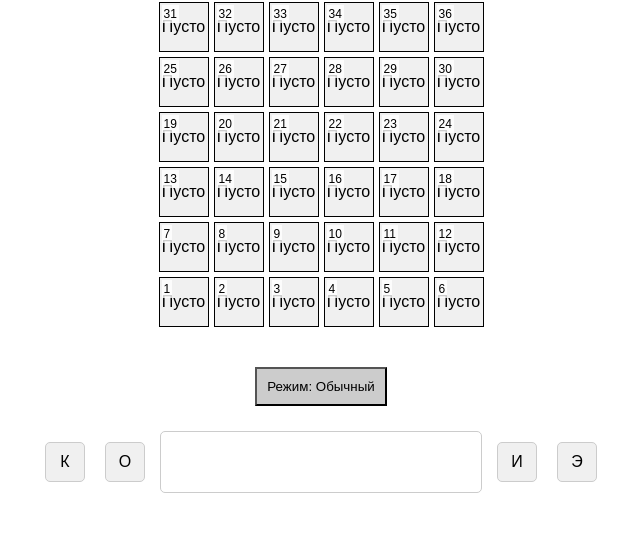
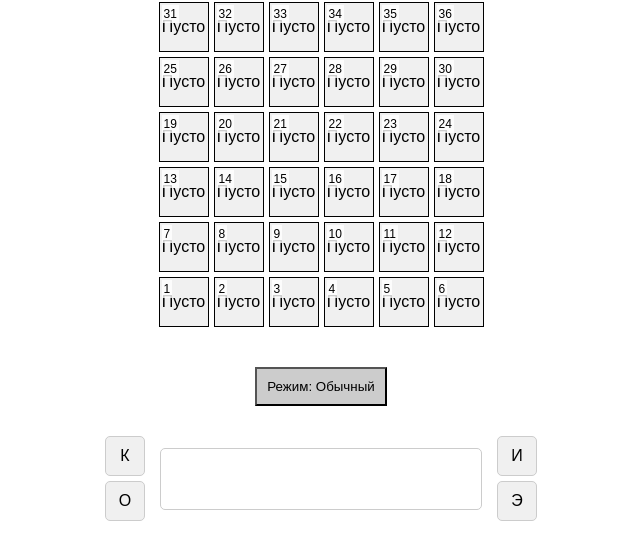
Before and after one commit to Shuredinga25/sfmap, a plain HTML site: page index.html in a window 1280 px wide. Shown: the part 83-642 px from the top of the page, without its empty margins (319-959 px from the left). Drawn offline with Linux system fonts and the light colour scheme.

Commit message:
Update index.html

```diff
--- a/index.html
+++ b/index.html
@@ -62,11 +62,15 @@
     <!-- Контейнер для экспорта/импорта -->
     <div id="exportImportContainer">
         <div id="exportImportControls">
-            <button class="control-button" onclick="copyText()">К</button>
-            <button class="control-button" onclick="clearText()">О</button>
+            <div class="button-row">
+                <button class="control-button" onclick="copyText()">К</button>
+                <button class="control-button" onclick="clearText()">О</button>
+            </div>
             <textarea id="exportImportText"></textarea>
-            <button class="control-button" onclick="importData()">И</button>
-            <button class="control-button" onclick="exportData()">Э</button>
+            <div class="button-row">
+                <button class="control-button" onclick="importData()">И</button>
+                <button class="control-button" onclick="exportData()">Э</button>
+            </div>
         </div>
     </div>
 
```
